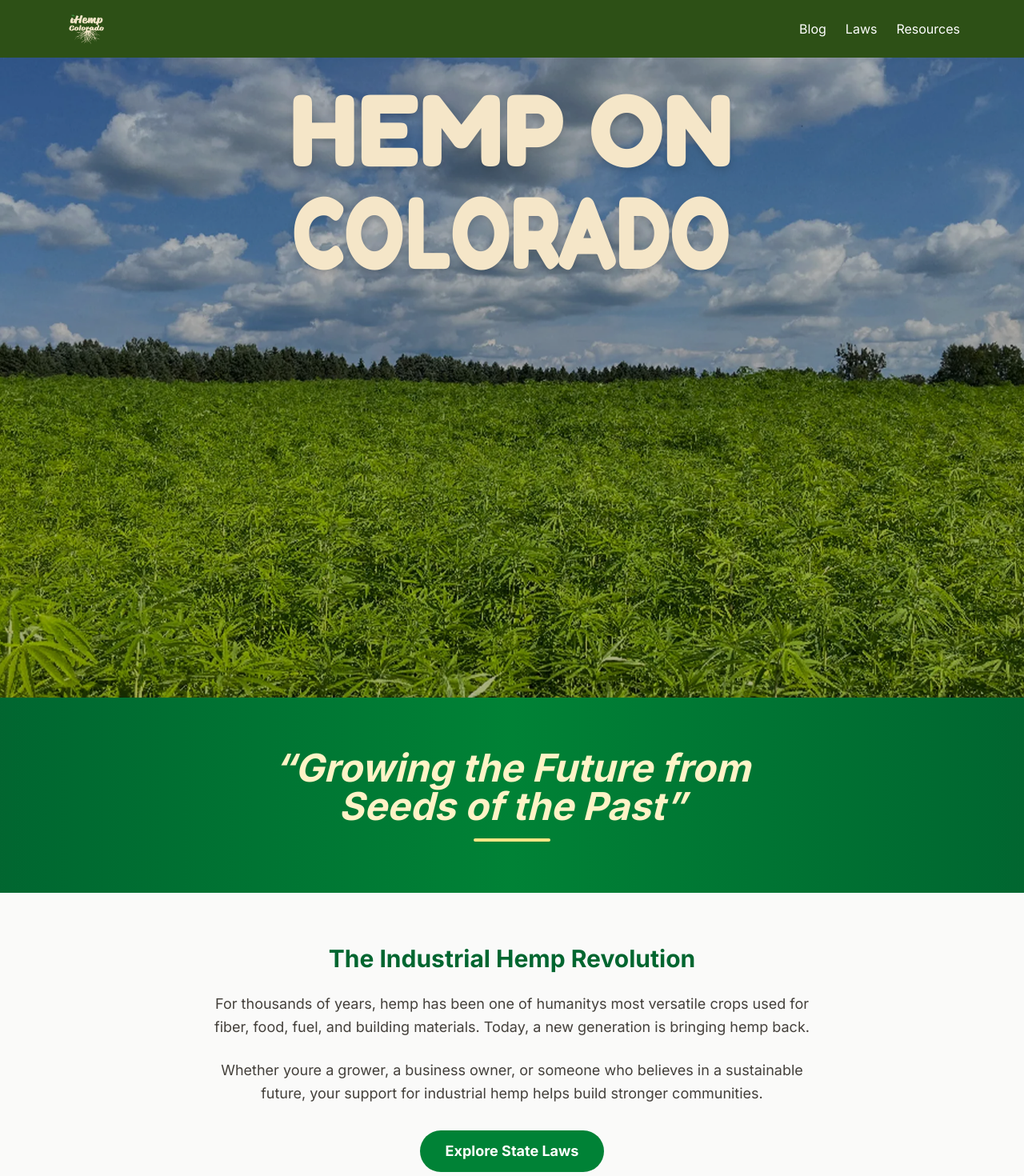
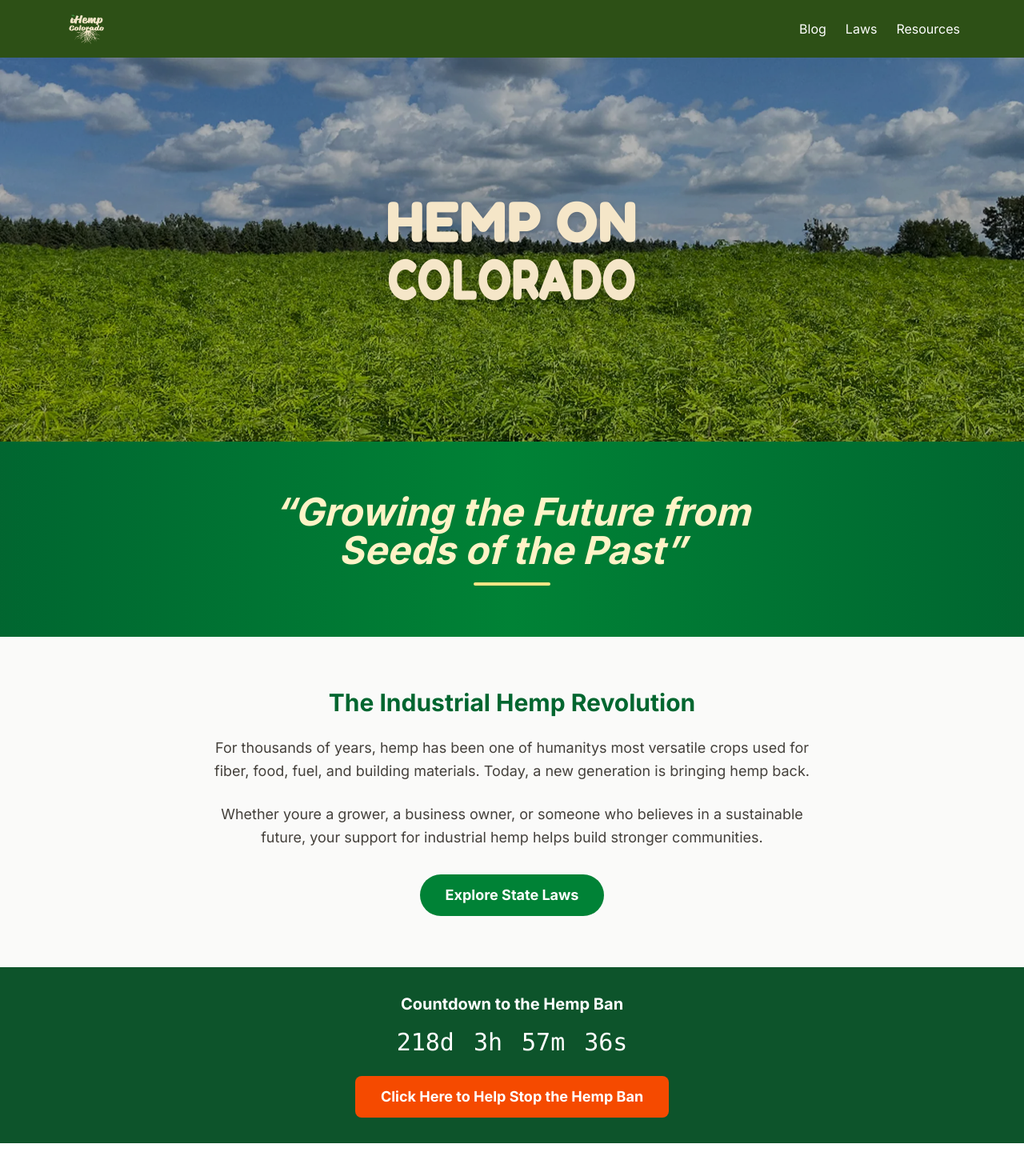
Before and after one commit to dcnotpc/ihemp-template, a Next.js app in the folder ihemp-template/: page / in a window 1280 px wide. Shown: the top 1470 px of the page at 80% size. Built offline with nearby package versions, Linux system fonts and the light colour scheme.

Commit message:
Shorten hero section: reduce height from h-screen to h-[60vh] and decrease font sizes

```diff
--- a/ihemp-template/src/app/page.tsx
+++ b/ihemp-template/src/app/page.tsx
@@ -4,7 +4,7 @@ import Countdown from '@/components/Countdown'
 export default function Home() {
   return (
     <div>
-      <section className="relative w-full h-screen flex items-start justify-center pt-[10vh] md:pt-[5vh] lg:pt-[3vh]">
+      <section className="relative w-full h-[60vh] flex items-center justify-center">
         <img src="/images/hemp-field.webp" alt="Hemp fiber field" className="absolute inset-0 w-full h-full object-cover" />
         <div className="absolute inset-0 bg-black/30" />
         <div className="relative z-10 text-center px-4">
--- a/ihemp-template/src/components/Countdown.tsx
+++ b/ihemp-template/src/components/Countdown.tsx
@@ -26,8 +26,8 @@ export default function Countdown() {
   }, [])
 
   return (
-    <section className="bg-green-900 text-white py-12 text-center">
-      <h2 className="text-2xl font-bold mb-4">Countdown to the Hemp Ban</h2>
+    <section className="bg-green-900 text-white py-8 text-center">
+      <h2 className="text-xl font-bold mb-4">Countdown to the Hemp Ban</h2>
       <div className="flex justify-center gap-6 text-3xl font-mono">
         {mounted ? (
           <>
--- a/ihemp-template/src/components/HeroTitle.tsx
+++ b/ihemp-template/src/components/HeroTitle.tsx
@@ -28,12 +28,12 @@ export default function HeroTitle() {
       className="font-bold tracking-wider drop-shadow-lg flex flex-col items-center"
       style={{ fontFamily: 'var(--font-fredoka)', color: '#F5E6C8' }}
     >
-      <span ref={hempRef} className="block text-7xl sm:text-8xl md:text-9xl">
+      <span ref={hempRef} className="block text-5xl sm:text-6xl md:text-7xl">
         HEMP ON
       </span>
       <span
         ref={stateRef}
-        className="block text-7xl sm:text-8xl md:text-9xl uppercase whitespace-nowrap"
+        className="block text-5xl sm:text-6xl md:text-7xl uppercase whitespace-nowrap"
         style={{ transform: transformStyle, transformOrigin: 'center top' }}
       >
         {stateConfig.name}
```
